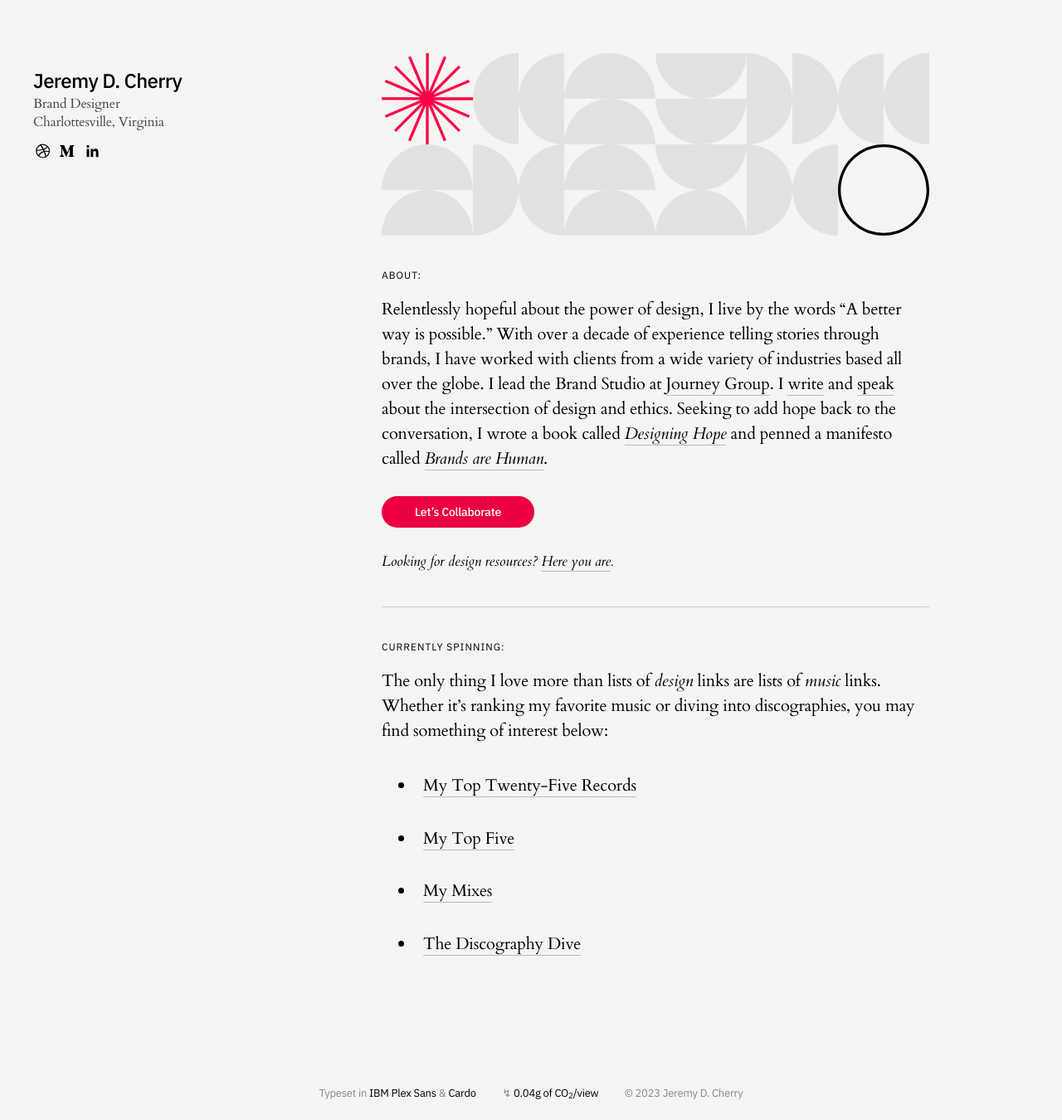
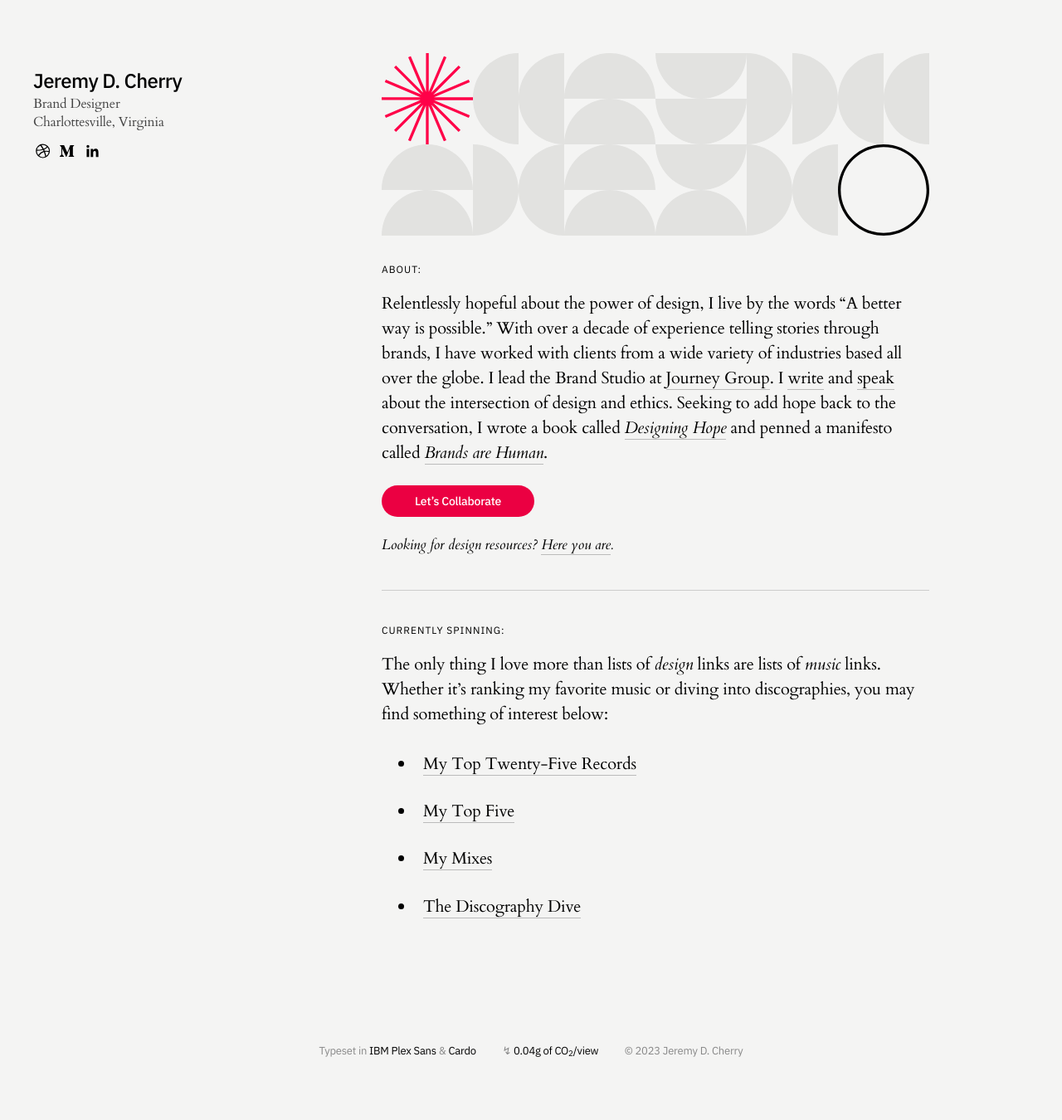
Before and after one commit to jeremydcherry/jeremydcherry.github.io, a Jekyll site: the page built from index.md, in a window 1280 px wide. Shown: the whole page at 83% size. Built offline with Jekyll 4.4.1, drawn with Linux system fonts in a browser that asks for light colours; after the commit the page ends 1299 px from its top, so only the background shows below that.

Commit message:
Tweaked paragraph margin

```diff
--- a/_sass/main.scss
+++ b/_sass/main.scss
@@ -65,7 +65,7 @@ p {
   line-height: 1.5;
   display: block;
   margin-block-start: 0;
-  margin-block-end: 5%;
+  margin-block-end: 4%;
   margin-inline-start: 0px;
   margin-inline-end: 0px;
 }
```
